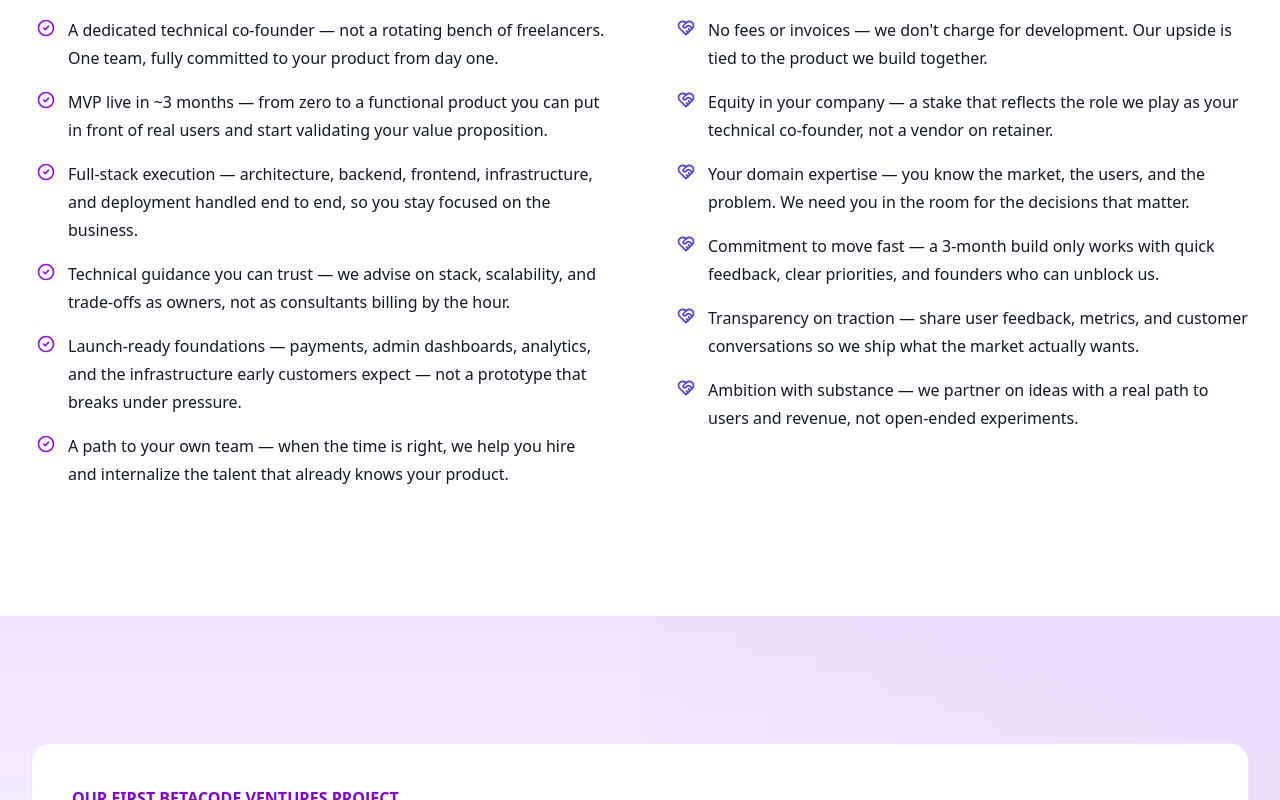
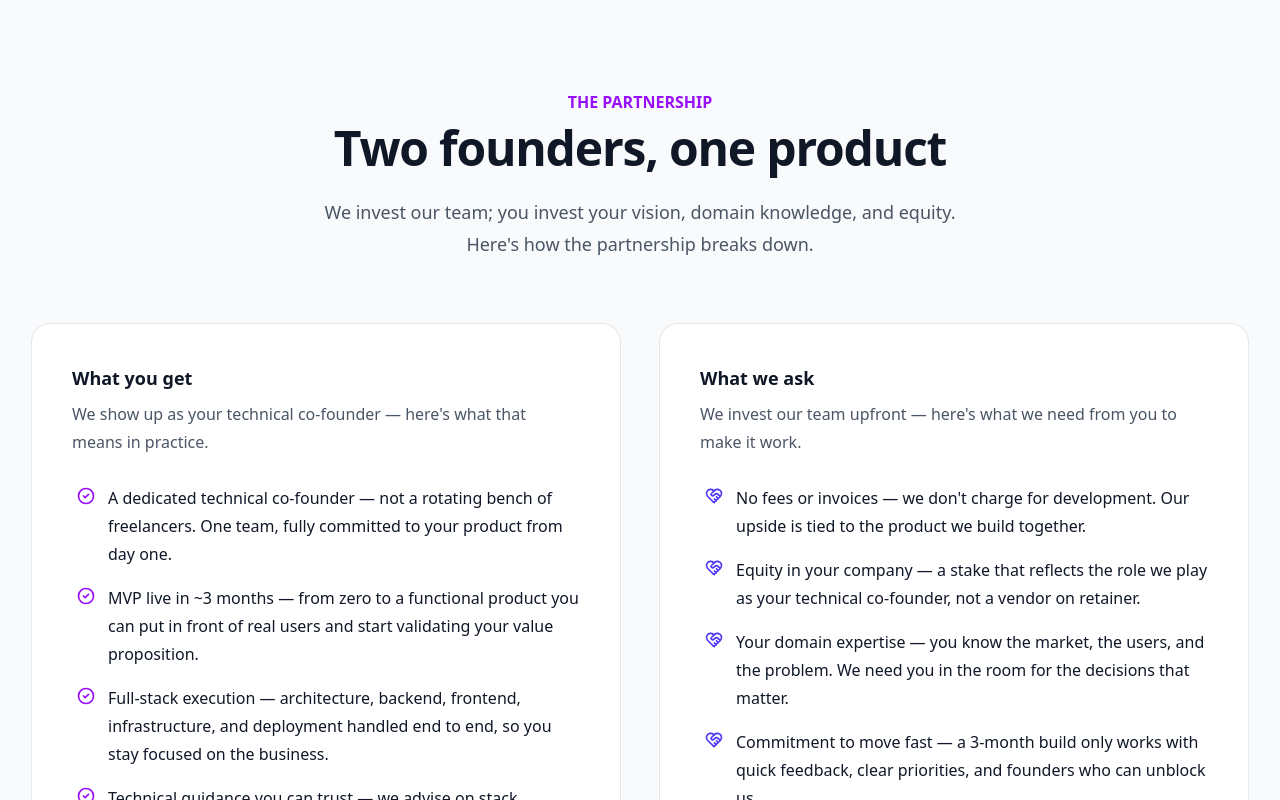
Before and after one commit to Menda0/betacode-site-v4, a Next.js app: page /betacode-ventures in a window 1280 px wide. Shown: the part 1340-2140 px from the top of the page. Built offline with nearby package versions, Linux system fonts and the light colour scheme.

Commit message:
add what you get what we ask sections

```diff
--- a/app/betacode-ventures/page.tsx
+++ b/app/betacode-ventures/page.tsx
@@ -1,6 +1,7 @@
 import type { Metadata } from 'next'
 import { VenturesHero } from '../components/ventures/ventures-hero'
 import { VenturesOverview } from '../components/ventures/ventures-overview'
+import { VenturesPartnership } from '../components/ventures/ventures-partnership'
 import { CoachidCaseStudy } from '../components/ventures/coachid-case-study'
 import { VenturesCTA } from '../components/ventures/ventures-cta'
 import { Testimonials } from '../components/testimonials'
@@ -25,6 +26,7 @@ export default function BetacodeVenturesPage() {
     <>
       <VenturesHero />
       <VenturesOverview />
+      <VenturesPartnership />
       <CoachidCaseStudy />
       <Testimonials items={coachidTestimonials} />
       <VenturesCTA />
--- a/app/components/ventures/ventures-overview.tsx
+++ b/app/components/ventures/ventures-overview.tsx
@@ -1,41 +1,5 @@
 import { IconCircleCheck, IconHeartHandshake } from '@tabler/icons-react'
 import { venturesOverview } from '@/lib/ventures-content'
-
-function PartnershipList({
-  title,
-  subtitle,
-  items,
-  icon: Icon,
-  iconClassName,
-}: {
-  title: string
-  subtitle?: string
-  items: string[]
-  icon: typeof IconCircleCheck
-  iconClassName: string
-}) {
-  return (
-    <div className="flex flex-col">
-      <div className="min-h-[5.5rem] lg:min-h-[6rem]">
-        <h3 className="text-lg font-semibold text-gray-900 dark:text-white">{title}</h3>
-        {subtitle && (
-          <p className="mt-2 text-base/7 text-gray-600 dark:text-gray-400">{subtitle}</p>
-        )}
-      </div>
-      <ul className="mt-6 space-y-4">
-        {items.map((item) => (
-          <li key={item} className="relative pl-9 text-base/7">
-            <Icon
-              aria-hidden="true"
-              className={`absolute top-0.5 left-1 size-5 ${iconClassName}`}
-            />
-            <span className="font-medium text-gray-900 dark:text-white">{item}</span>
-          </li>
-        ))}
-      </ul>
-    </div>
-  )
-}
 
 export function VenturesOverview() {
   return (
@@ -69,22 +33,6 @@ export function VenturesOverview() {
             ))}
           </dl>
         </div>
-        <div className="mx-auto mt-16 grid max-w-2xl grid-cols-1 items-start gap-12 lg:max-w-none lg:grid-cols-2 lg:gap-16">
-          <PartnershipList
-            title={venturesOverview.whatYouGet.title}
-            subtitle={venturesOverview.whatYouGet.subtitle}
-            items={venturesOverview.whatYouGet.items}
-            icon={IconCircleCheck}
-            iconClassName="text-purple-600 dark:text-purple-400"
-          />
-          <PartnershipList
-            title={venturesOverview.partnershipAsk.title}
-            subtitle={venturesOverview.partnershipAsk.subtitle}
-            items={venturesOverview.partnershipAsk.items}
-            icon={IconHeartHandshake}
-            iconClassName="text-indigo-600 dark:text-indigo-400"
-          />
-        </div>
       </div>
     </div>
   )
--- /dev/null
+++ b/app/components/ventures/ventures-partnership.tsx
@@ -0,0 +1,74 @@
+import { IconCircleCheck, IconHeartHandshake } from '@tabler/icons-react'
+import { venturesPartnership } from '@/lib/ventures-content'
+
+function PartnershipList({
+  title,
+  subtitle,
+  items,
+  icon: Icon,
+  iconClassName,
+}: {
+  title: string
+  subtitle?: string
+  items: string[]
+  icon: typeof IconCircleCheck
+  iconClassName: string
+}) {
+  return (
+    <div className="flex h-full flex-col rounded-2xl bg-white p-8 ring-1 ring-gray-200 sm:p-10 dark:bg-gray-900 dark:ring-gray-700">
+      <div className="min-h-[5.5rem] lg:min-h-[6rem]">
+        <h3 className="text-lg font-semibold text-gray-900 dark:text-white">{title}</h3>
+        {subtitle && (
+          <p className="mt-2 text-base/7 text-gray-600 dark:text-gray-400">{subtitle}</p>
+        )}
+      </div>
+      <ul className="mt-6 space-y-4">
+        {items.map((item) => (
+          <li key={item} className="relative pl-9 text-base/7">
+            <Icon
+              aria-hidden="true"
+              className={`absolute top-0.5 left-1 size-5 ${iconClassName}`}
+            />
+            <span className="font-medium text-gray-900 dark:text-white">{item}</span>
+          </li>
+        ))}
+      </ul>
+    </div>
+  )
+}
+
+export function VenturesPartnership() {
+  return (
+    <div id="partnership" className="bg-gray-50 py-24 sm:py-32 dark:bg-gray-950">
+      <div className="mx-auto max-w-7xl px-6 lg:px-8">
+        <div className="mx-auto max-w-2xl lg:text-center">
+          <h2 className="text-base/7 font-semibold text-purple-600 uppercase dark:text-purple-400">
+            {venturesPartnership.title}
+          </h2>
+          <p className="mt-2 text-4xl font-semibold tracking-tight text-pretty text-gray-900 sm:text-5xl dark:text-white">
+            {venturesPartnership.subtitle}
+          </p>
+          <p className="mt-6 text-lg/8 text-gray-600 dark:text-gray-300">
+            {venturesPartnership.description}
+          </p>
+        </div>
+        <div className="mx-auto mt-16 grid max-w-2xl grid-cols-1 gap-8 lg:max-w-none lg:grid-cols-2 lg:items-stretch lg:gap-10">
+          <PartnershipList
+            title={venturesPartnership.whatYouGet.title}
+            subtitle={venturesPartnership.whatYouGet.subtitle}
+            items={venturesPartnership.whatYouGet.items}
+            icon={IconCircleCheck}
+            iconClassName="text-purple-600 dark:text-purple-400"
+          />
+          <PartnershipList
+            title={venturesPartnership.partnershipAsk.title}
+            subtitle={venturesPartnership.partnershipAsk.subtitle}
+            items={venturesPartnership.partnershipAsk.items}
+            icon={IconHeartHandshake}
+            iconClassName="text-indigo-600 dark:text-indigo-400"
+          />
+        </div>
+      </div>
+    </div>
+  )
+}
--- a/lib/ventures-content.ts
+++ b/lib/ventures-content.ts
@@ -39,6 +39,13 @@ export const venturesOverview = {
         'Post-launch, we gather feedback, ship improvements, and help you grow the team — including hiring key talent in-house.',
     },
   ],
+}
+
+export const venturesPartnership = {
+  title: 'The partnership',
+  subtitle: 'Two founders, one product',
+  description:
+    'We invest our team; you invest your vision, domain knowledge, and equity. Here\'s how the partnership breaks down.',
   whatYouGet: {
     title: 'What you get',
     subtitle: 'We show up as your technical co-founder — here\'s what that means in practice.',
```
